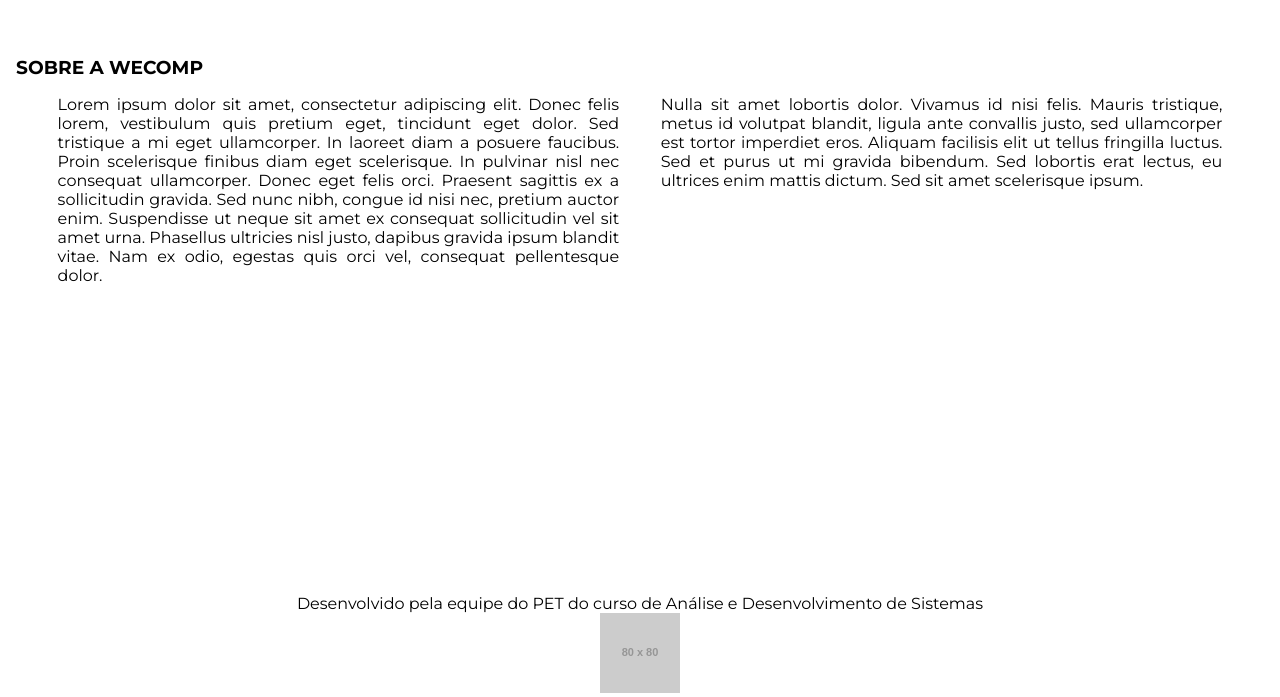
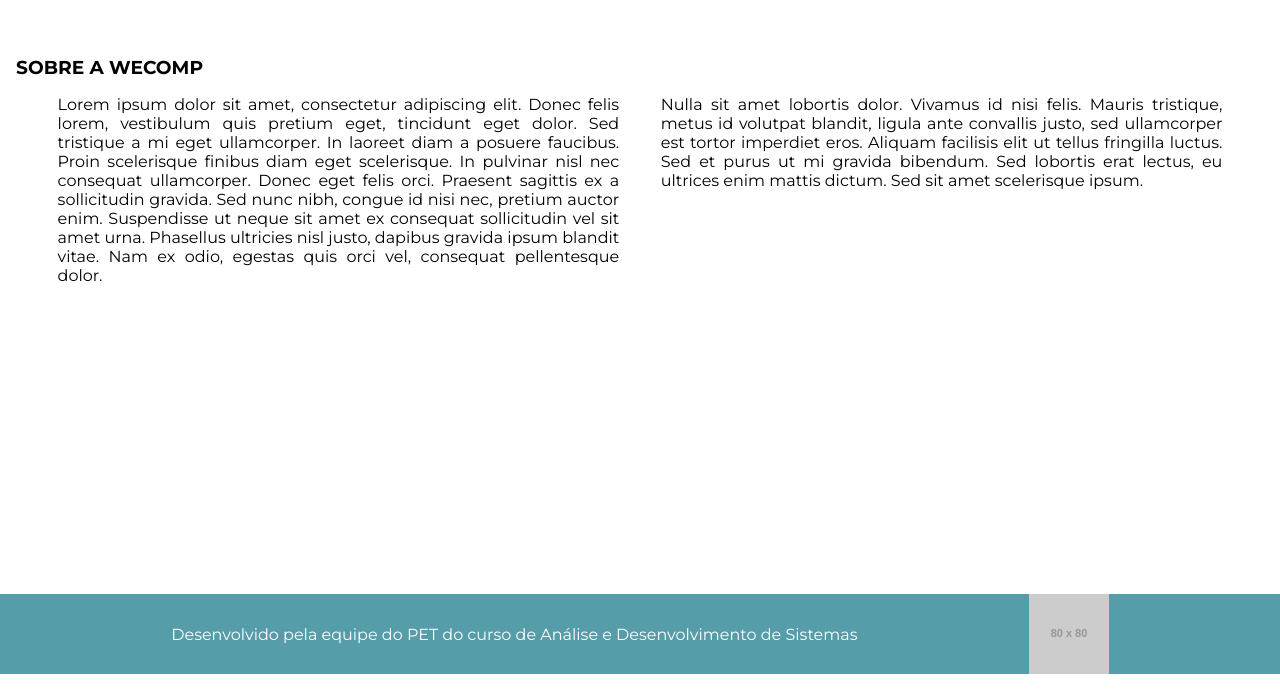
Before and after one commit to pet-ads/wecomp, a React (Create React App) app: page / in a window 1280 px wide. Shown: the part 1038-1735 px from the top of the page. After the commit the page ends 1712 px from the top, so only its background shows below. Built offline with nearby package versions, Linux system fonts and the light colour scheme.

Commit message:
feat: added the footer style

```diff
--- a/src/components/Footer.js
+++ b/src/components/Footer.js
@@ -1,3 +1,5 @@
+import '../style/components/Footer.css';
+
 function Footer(){
     return (
         <footer className="footer">
--- a/src/style/components/Footer.css
+++ b/src/style/components/Footer.css
@@ -0,0 +1,11 @@
+.footer {
+    width: 100%;
+    max-width: 100%;
+
+    background-color: var(--pallete-mid-dark);
+    color: white;
+
+    display: flex;
+    justify-content: space-evenly;
+    align-items: center;
+}
```
